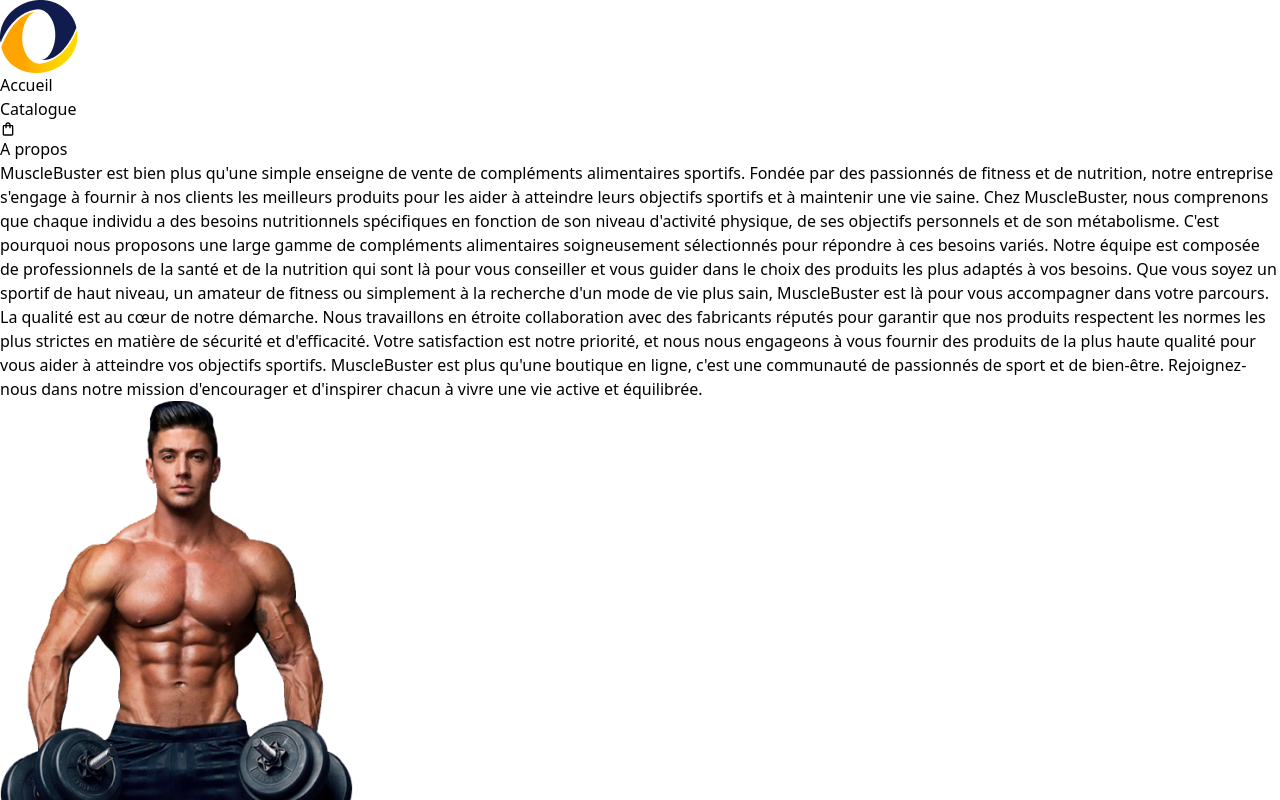
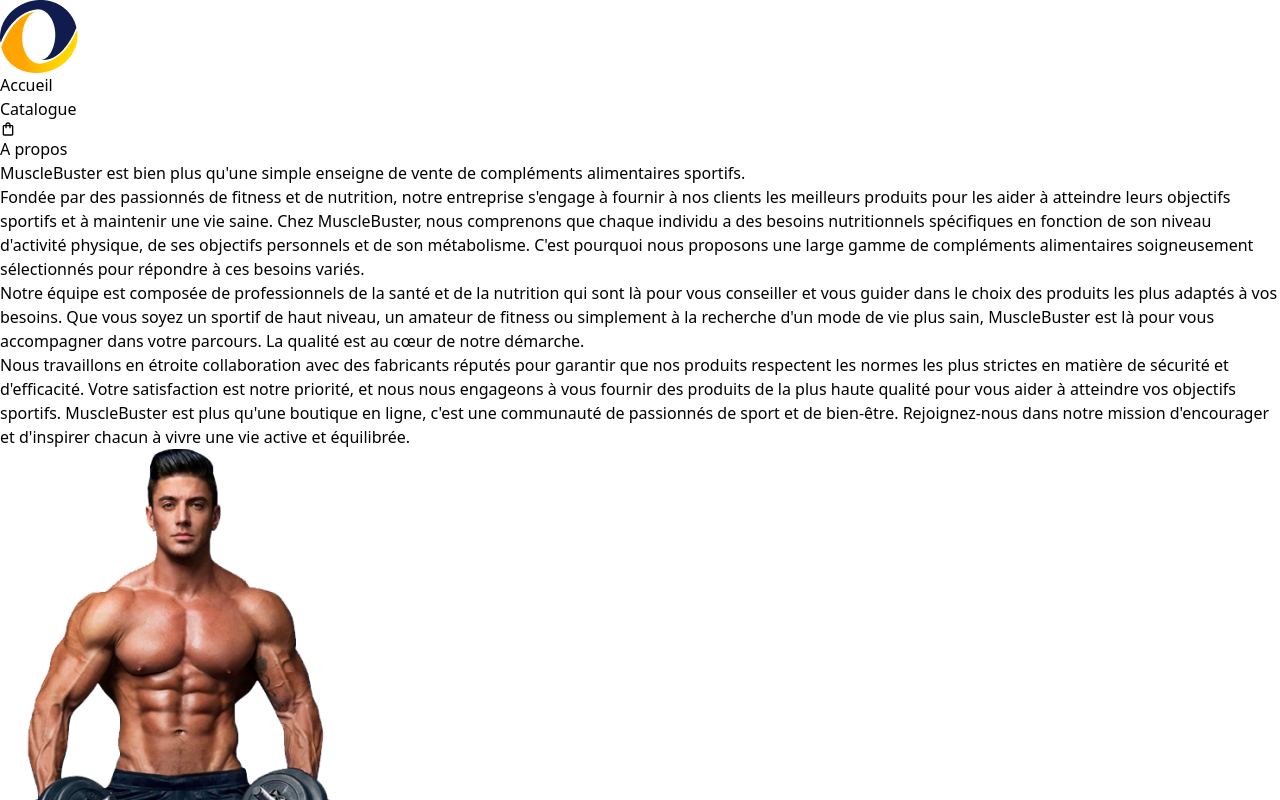
Before and after one commit to FlorentRVE/MuscleBuster, a React (Vite) app in the folder Front/: page /about in a window 1280 px wide. Shown: the top 800 px of the page. Built offline with nearby package versions, Linux system fonts and the light colour scheme.

Commit message:
css mineur

```diff
--- a/Front/src/pages/About.tsx
+++ b/Front/src/pages/About.tsx
@@ -7,29 +7,37 @@
     <div className="flex flex-col">
       <Navbar />
       <Title title="A propos" />
-      <div className="flex flex-col justify-center items-center">
-        <p className="p-10 w-1/2">
+      <div className="flex flex-col justify-center items-center mt-10">
+
+        <p className="p-2 w-1/2 text-orange-500 font-bold text-2xl text-center mb-5">
           MuscleBuster est bien plus qu'une simple enseigne de vente de
-          compléments alimentaires sportifs. Fondée par des passionnés de
-          fitness et de nutrition, notre entreprise s'engage à fournir à nos
-          clients les meilleurs produits pour les aider à atteindre leurs
-          objectifs sportifs et à maintenir une vie saine. Chez MuscleBuster,
-          nous comprenons que chaque individu a des besoins nutritionnels
-          spécifiques en fonction de son niveau d'activité physique, de ses
-          objectifs personnels et de son métabolisme. C'est pourquoi nous
-          proposons une large gamme de compléments alimentaires soigneusement
-          sélectionnés pour répondre à ces besoins variés. Notre équipe est
-          composée de professionnels de la santé et de la nutrition qui sont là
-          pour vous conseiller et vous guider dans le choix des produits les
-          plus adaptés à vos besoins. Que vous soyez un sportif de haut niveau,
-          un amateur de fitness ou simplement à la recherche d'un mode de vie
-          plus sain, MuscleBuster est là pour vous accompagner dans votre
-          parcours. La qualité est au cœur de notre démarche. Nous travaillons
-          en étroite collaboration avec des fabricants réputés pour garantir que
-          nos produits respectent les normes les plus strictes en matière de
-          sécurité et d'efficacité. Votre satisfaction est notre priorité, et
-          nous nous engageons à vous fournir des produits de la plus haute
-          qualité pour vous aider à atteindre vos objectifs sportifs.
+          compléments alimentaires sportifs.
+        </p>
+        <p className="p-2 w-1/2">
+          Fondée par des passionnés de fitness et de nutrition, notre entreprise
+          s'engage à fournir à nos clients les meilleurs produits pour les aider
+          à atteindre leurs objectifs sportifs et à maintenir une vie saine.
+          Chez MuscleBuster, nous comprenons que chaque individu a des besoins
+          nutritionnels spécifiques en fonction de son niveau d'activité
+          physique, de ses objectifs personnels et de son métabolisme. C'est
+          pourquoi nous proposons une large gamme de compléments alimentaires
+          soigneusement sélectionnés pour répondre à ces besoins variés.
+        </p>
+        <p className="p-2 w-1/2">
+          Notre équipe est composée de professionnels de la santé et de la
+          nutrition qui sont là pour vous conseiller et vous guider dans le
+          choix des produits les plus adaptés à vos besoins. Que vous soyez un
+          sportif de haut niveau, un amateur de fitness ou simplement à la
+          recherche d'un mode de vie plus sain, MuscleBuster est là pour vous
+          accompagner dans votre parcours. La qualité est au cœur de notre
+          démarche.
+        </p>
+        <p className="p-2 w-1/2">
+          Nous travaillons en étroite collaboration avec des fabricants réputés
+          pour garantir que nos produits respectent les normes les plus strictes
+          en matière de sécurité et d'efficacité. Votre satisfaction est notre
+          priorité, et nous nous engageons à vous fournir des produits de la
+          plus haute qualité pour vous aider à atteindre vos objectifs sportifs.
           MuscleBuster est plus qu'une boutique en ligne, c'est une communauté
           de passionnés de sport et de bien-être. Rejoignez-nous dans notre
           mission d'encourager et d'inspirer chacun à vivre une vie active et
--- a/Front/src/pages/Contact.tsx
+++ b/Front/src/pages/Contact.tsx
@@ -36,26 +36,26 @@
       <Title title="Contact" />
       <div className="flex flex-col justify-center items-center mt-10">
         <div className="flex w-[80%] gap-10 justify-between">
-          <div className="bg-blue-300 p-10 w-[30%]">
+          <div className="shadow-xl flex flex-col gap-5 p-10 w-[30%]">
             <p className="text-xl font-bold mb-5">Contact Information</p>
 
-            <div className="flex gap-2">
+            <div className="flex items-center gap-2">
               <GiPositionMarker />
-              <p>Adresse</p>
+              <p>44 rue du muscle</p>
             </div>
 
-            <div className="flex gap-2">
+            <div className="flex items-center gap-2">
               <BsTelephone />
               <p>02 56 25 32 14</p>
             </div>
 
-            <div className="flex gap-2">
+            <div className="flex items-center gap-2">
               <CiMail />
-              <p>test@mail.fr</p>
+              <p>MuscleBuster@mail.fr</p>
             </div>
           </div>
 
-          <div className="p-10 bg-red-300 w-[70%]">
+          <div className="p-10 shadow-xl w-[70%]">
             <p className="text-xl font-bold mb-5">Envoyez nous un mail</p>
             <form
               className="flex flex-col gap-3"
@@ -65,7 +65,7 @@
               <input
                 type="text"
                 placeholder="Nom"
-                className="w-full"
+                className="w-full border-blue-900 border-2 p-2 rounded-lg"
                 name="nom"
                 id="nom"
               />
@@ -74,21 +74,21 @@
                 <input
                   type="text"
                   placeholder="Email"
-                  className="w-1/2"
+                  className="w-1/2 border-blue-900 border-2 p-2 rounded-lg"
                   name="mail"
                   id="mail"
                 />
                 <input
                   type="text"
                   placeholder="Sujet"
-                  className="w-1/2"
+                  className="w-1/2 border-blue-900 border-2 p-2 rounded-lg"
                   name="sujet"
                   id="sujet"
                 />
               </div>
 
               <textarea
-                className="w-full"
+                className="w-full border-blue-900 border-2 p-2 rounded-lg"
                 placeholder="Message"
                 name="message"
                 id="message"
@@ -96,7 +96,7 @@
 
               <button
                 type="submit"
-                className="bg-orange-400 text-white font-bold p-2 rounded-2xl w-20 self-end"
+                className="bg-orange-400 text-white font-bold p-2 rounded-2xl w-20 self-end hover:scale-125"
               >
                 Envoyer
               </button>
```
